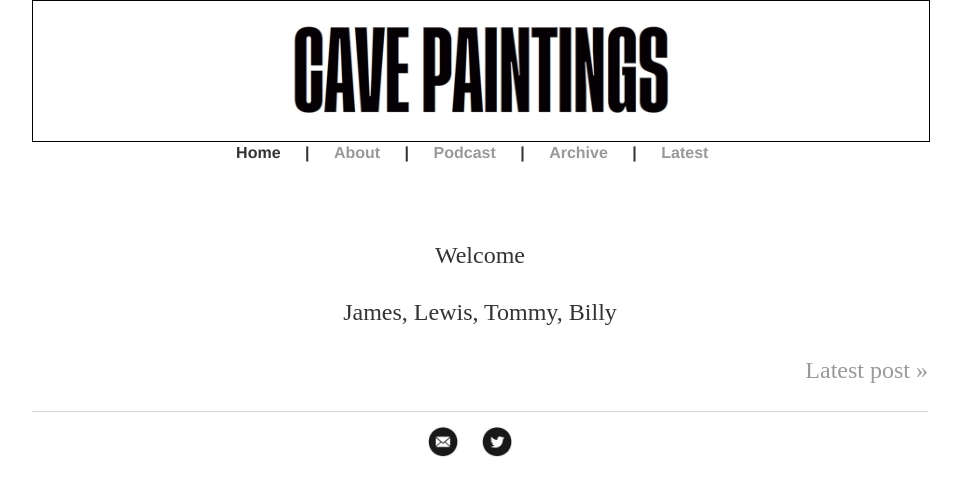
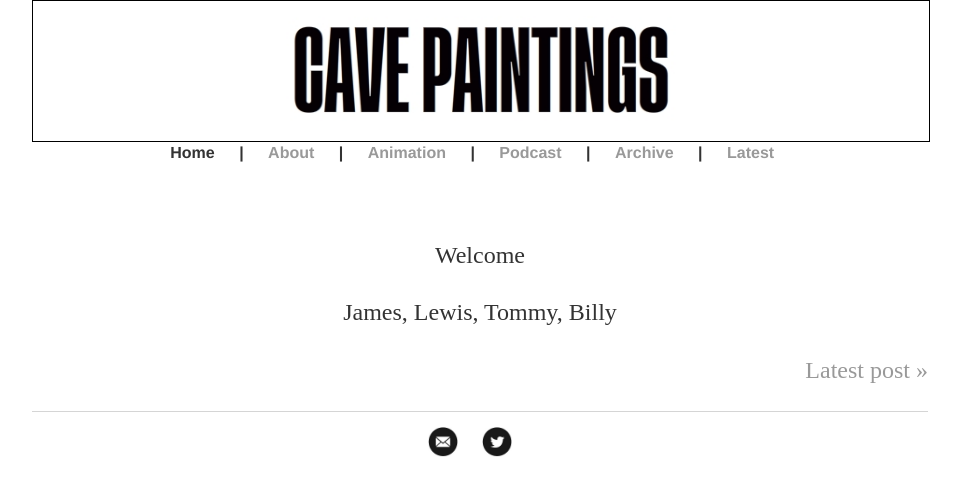
Before and after one commit to cavepaintingstv/cave, a Jekyll site: the page built from index.html, in a window 1280 px wide. Shown: the top 496 px of the page, without its empty margins (160-1121 px from the left). Built offline with Jekyll 4.4.1, drawn with Linux system fonts in a browser that asks for light colours; the list of posts is cut into pages by our own code.

Commit message:
Update default.html

```diff
--- a/_layouts/default.html
+++ b/_layouts/default.html
@@ -39,10 +39,21 @@
 
       <li>|</li>
 
+           <!-- Animation Button -->
+      <li>
+        {% if page.url contains '/podcast' %}
+          <span>Podcast</span> <!-- Static text on the Animation -->
+        {% else %}
+          <a href="{{ site.baseurl }}/animation">Animation</a> <!-- Link to Animation -->
+        {% endif %}
+      </li>
+
+      <li>|</li>
+
         <!-- Podcast Button -->
       <li>
         {% if page.url contains '/podcast' %}
-          <span>Podcast</span> <!-- Static text on the Podcast page -->
+          <span>Podcast</span> <!-- Static text on the Podcast -->
         {% else %}
           <a href="{{ site.baseurl }}/podcast">Podcast</a> <!-- Link to Podcast -->
         {% endif %}
```
